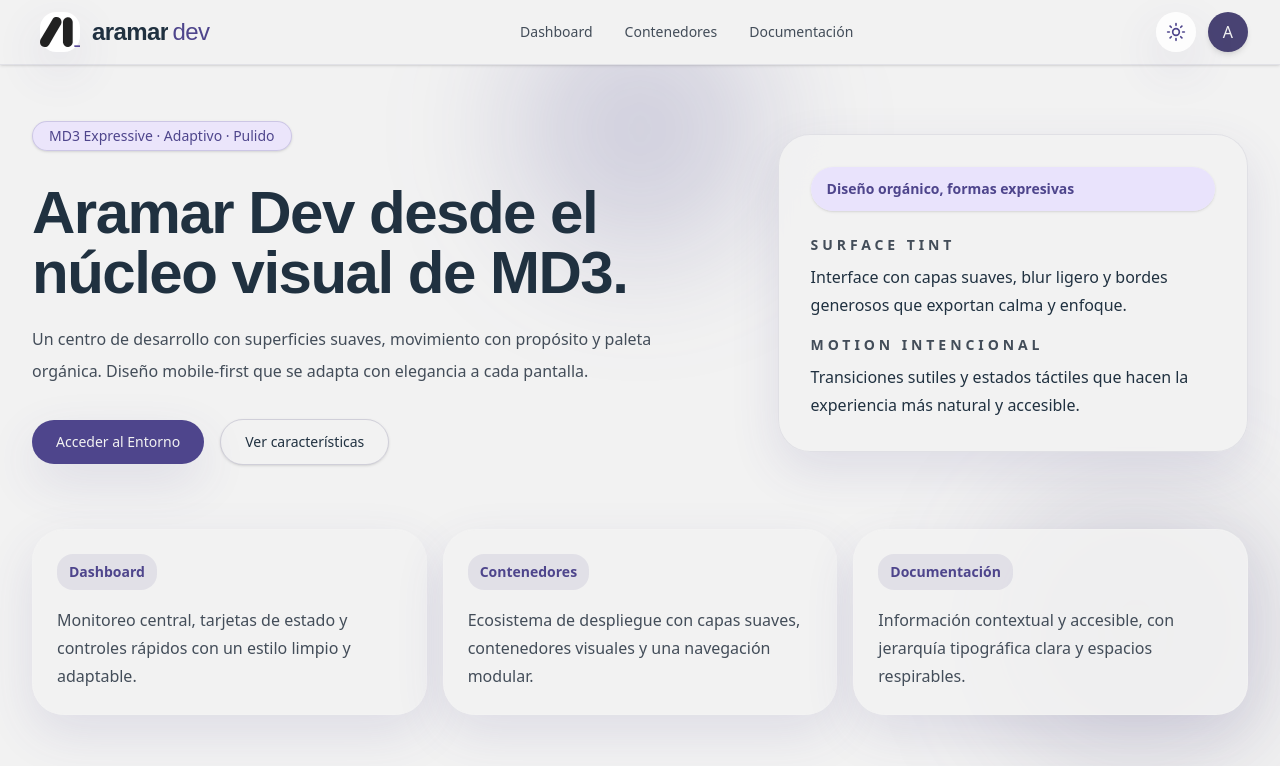
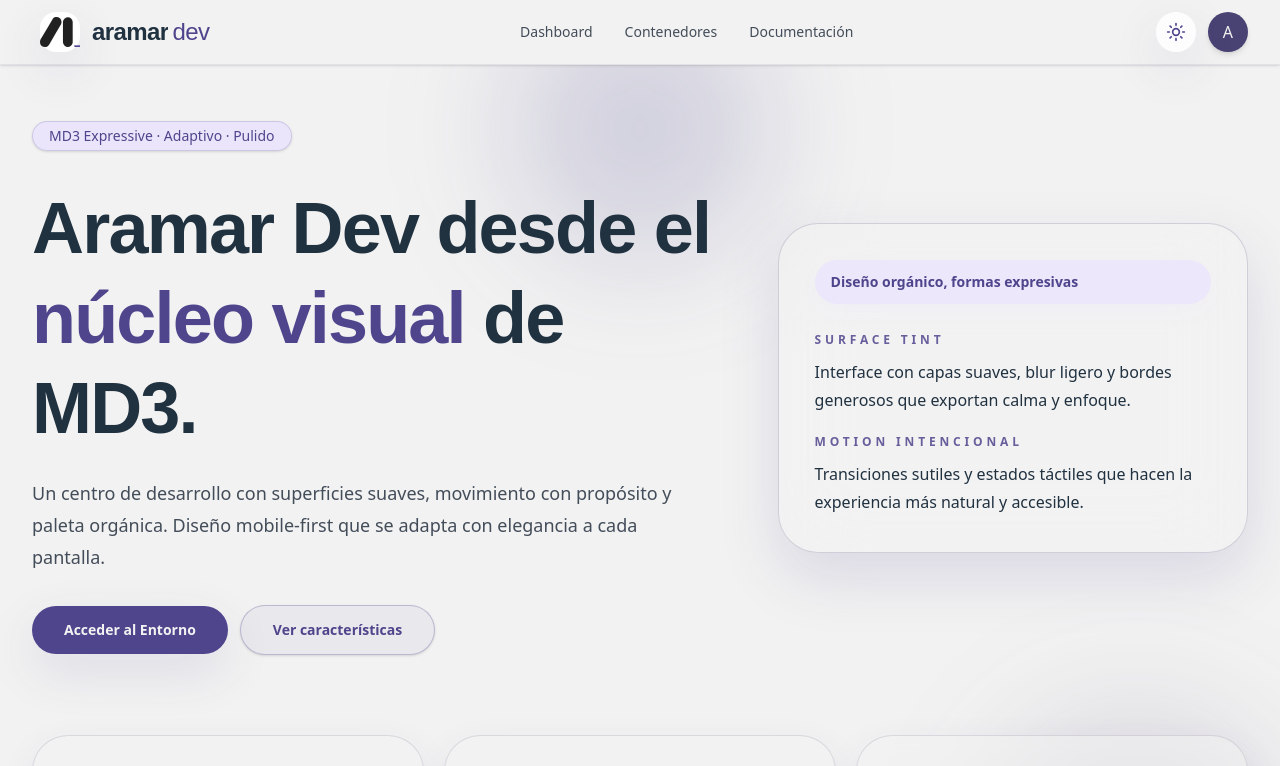
Before and after one commit to aramar-dev/aramar-cache, a Next.js app in the folder dev-app/: page / in a window 1280 px wide. Shown: the top 766 px of the page. Built offline with nearby package versions, Linux system fonts and the light colour scheme.

Commit message:
feat(ui): enhance hero typography, glass effect refinement and card elevation

```diff
--- a/dev-app/src/app/page.tsx
+++ b/dev-app/src/app/page.tsx
@@ -14,46 +14,46 @@ export default function Home() {
                 MD3 Expressive · Adaptivo · Pulido
               </span>
 
-              <div className="space-y-5">
-                <h1 className="font-display text-4xl sm:text-5xl lg:text-6xl font-bold tracking-tight text-family-3 dark:text-base-light max-w-3xl">
-                  Aramar Dev desde el núcleo visual de MD3.
+              <div className="space-y-6">
+                <h1 className="font-display text-5xl sm:text-6xl lg:text-7xl font-bold tracking-tight leading-tight text-family-3 dark:text-base-light max-w-4xl">
+                  Aramar Dev desde el <span className="text-dev-primary">núcleo visual</span> de MD3.
                 </h1>
-                <p className="max-w-2xl text-base leading-8 text-family-2 dark:text-base-light/80">
+                <p className="max-w-2xl text-lg leading-8 text-family-2 dark:text-base-light/75 font-light">
                   Un centro de desarrollo con superficies suaves, movimiento con propósito y paleta orgánica. Diseño mobile-first que se adapta con elegancia a cada pantalla.
                 </p>
               </div>
 
-              <div className="flex flex-col gap-4 sm:flex-row sm:items-center">
+              <div className="flex flex-col gap-3 sm:flex-row sm:items-center">
                 <Link
                   href="#"
-                  className="inline-flex items-center justify-center rounded-full bg-dev-primary px-6 py-3 text-sm font-medium text-base-light shadow-[var(--shadow-soft)] transition-all duration-300 hover:bg-dev-secondary hover:-translate-y-0.5 focus-visible:outline-none focus-visible:ring-2 focus-visible:ring-dev-primary focus-visible:ring-offset-2"
+                  className="inline-flex items-center justify-center rounded-full bg-dev-primary px-8 py-3.5 text-sm font-semibold text-base-light shadow-[var(--shadow-soft)] transition-all duration-300 hover:bg-dev-secondary hover:-translate-y-1 hover:shadow-[var(--shadow-strong)] active:scale-95 focus-visible:outline-none focus-visible:ring-2 focus-visible:ring-dev-primary focus-visible:ring-offset-2 dark:focus-visible:ring-offset-base-dark"
                 >
                   Acceder al Entorno
                 </Link>
                 <Link
                   href="#features"
-                  className="inline-flex items-center justify-center rounded-full border border-dev-secondary/20 bg-transparent px-6 py-3 text-sm font-medium text-family-3 dark:text-base-light shadow-sm transition-all duration-300 hover:border-dev-primary hover:text-dev-primary"
+                  className="inline-flex items-center justify-center rounded-full border border-dev-primary/30 bg-dev-primary/5 px-8 py-3.5 text-sm font-semibold text-dev-primary shadow-sm transition-all duration-300 hover:border-dev-primary hover:bg-dev-primary/10 hover:-translate-y-1 dark:border-dev-primary/40 dark:bg-dev-primary/10 dark:hover:bg-dev-primary/15"
                 >
                   Ver características
                 </Link>
               </div>
             </div>
 
-            <aside className="rounded-[2rem] border border-dev-secondary/10 bg-base-light/90 p-6 shadow-[var(--shadow-soft)] backdrop-blur-xl transition-all duration-300 dark:border-dev-secondary/15 dark:bg-surface-card lg:p-8">
-              <div className="space-y-6">
-                <div className="rounded-[1.75rem] bg-dev-primary-container/80 px-4 py-3 text-sm font-semibold text-dev-primary shadow-sm">
+            <aside className="rounded-[2.5rem] border border-dev-secondary/20 bg-base-light/40 p-7 shadow-[0_24px_60px_rgba(78,69,140,0.15)] backdrop-blur-2xl transition-all duration-300 hover:shadow-[0_32px_80px_rgba(78,69,140,0.2)] dark:border-dev-secondary/25 dark:bg-base-dark/20 lg:p-9">
+              <div className="space-y-7">
+                <div className="rounded-[1.75rem] bg-dev-primary-container/60 px-4 py-3 text-sm font-semibold text-dev-primary shadow-[0_8px_24px_rgba(232,224,255,0.2)]">
                   Diseño orgánico, formas expresivas
                 </div>
-                <div className="space-y-4">
+                <div className="space-y-5">
                   <div>
-                    <p className="text-sm font-semibold uppercase tracking-[0.28em] text-family-2">Surface tint</p>
-                    <p className="mt-2 text-base leading-7 text-family-3 dark:text-base-light/85">
+                    <p className="text-xs font-bold uppercase tracking-[0.32em] text-dev-primary opacity-85">Surface tint</p>
+                    <p className="mt-2.5 text-base leading-7 text-family-3 dark:text-base-light/90 font-light">
                       Interface con capas suaves, blur ligero y bordes generosos que exportan calma y enfoque.
                     </p>
                   </div>
                   <div>
-                    <p className="text-sm font-semibold uppercase tracking-[0.28em] text-family-2">Motion intencional</p>
-                    <p className="mt-2 text-base leading-7 text-family-3 dark:text-base-light/85">
+                    <p className="text-xs font-bold uppercase tracking-[0.32em] text-dev-primary opacity-85">Motion intencional</p>
+                    <p className="mt-2.5 text-base leading-7 text-family-3 dark:text-base-light/90 font-light">
                       Transiciones sutiles y estados táctiles que hacen la experiencia más natural y accesible.
                     </p>
                   </div>
@@ -62,7 +62,7 @@ export default function Home() {
             </aside>
           </div>
 
-          <section id="features" className="mt-16 grid gap-4 sm:grid-cols-2 xl:grid-cols-3">
+          <section id="features" className="mt-20 grid gap-5 sm:grid-cols-2 xl:grid-cols-3">
             {[
               {
                 title: "Dashboard",
@@ -79,12 +79,12 @@ export default function Home() {
             ].map((item) => (
               <article
                 key={item.title}
-                className="group rounded-[2rem] border border-base-light/70 bg-base-light/85 p-6 shadow-[var(--shadow-soft)] transition duration-300 hover:-translate-y-1 hover:shadow-[var(--shadow-strong)] dark:border-base-light/10 dark:bg-surface-card"
+                className="group rounded-[2.25rem] border border-dev-secondary/15 bg-base-light/50 p-6 shadow-[0_12px_36px_rgba(78,69,140,0.08)] transition-all duration-300 hover:-translate-y-2 hover:shadow-[0_20px_60px_rgba(78,69,140,0.12)] backdrop-blur-sm dark:border-dev-secondary/20 dark:bg-base-dark/30 lg:p-8"
               >
-                <div className="inline-flex items-center justify-center rounded-2xl bg-dev-primary/10 px-3 py-2 text-sm font-semibold text-dev-primary">
+                <div className="inline-flex items-center justify-center rounded-2xl bg-dev-primary/12 px-4 py-2.5 text-sm font-bold text-dev-primary shadow-sm">
                   {item.title}
                 </div>
-                <p className="mt-4 text-base leading-7 text-family-2 dark:text-base-light/80">
+                <p className="mt-5 text-base leading-7 text-family-2 dark:text-base-light/85 font-light">
                   {item.description}
                 </p>
               </article>
```
